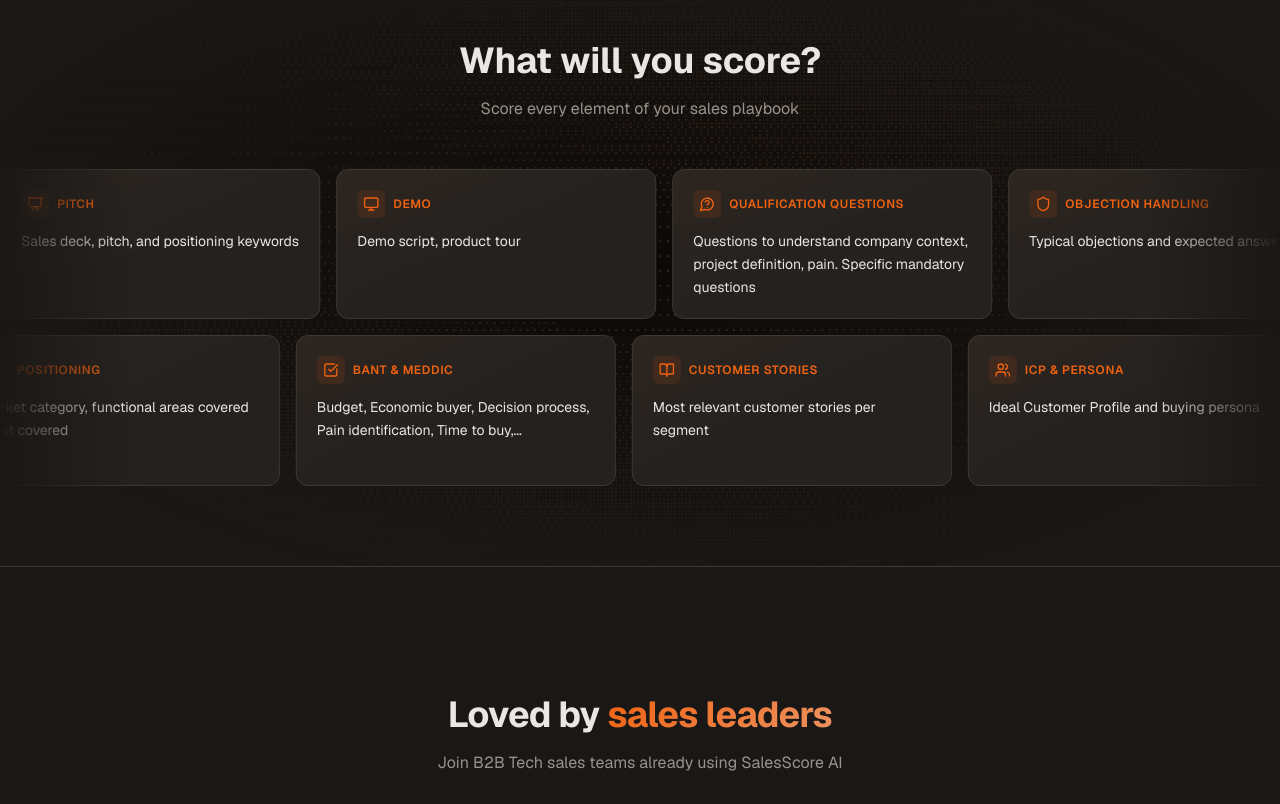
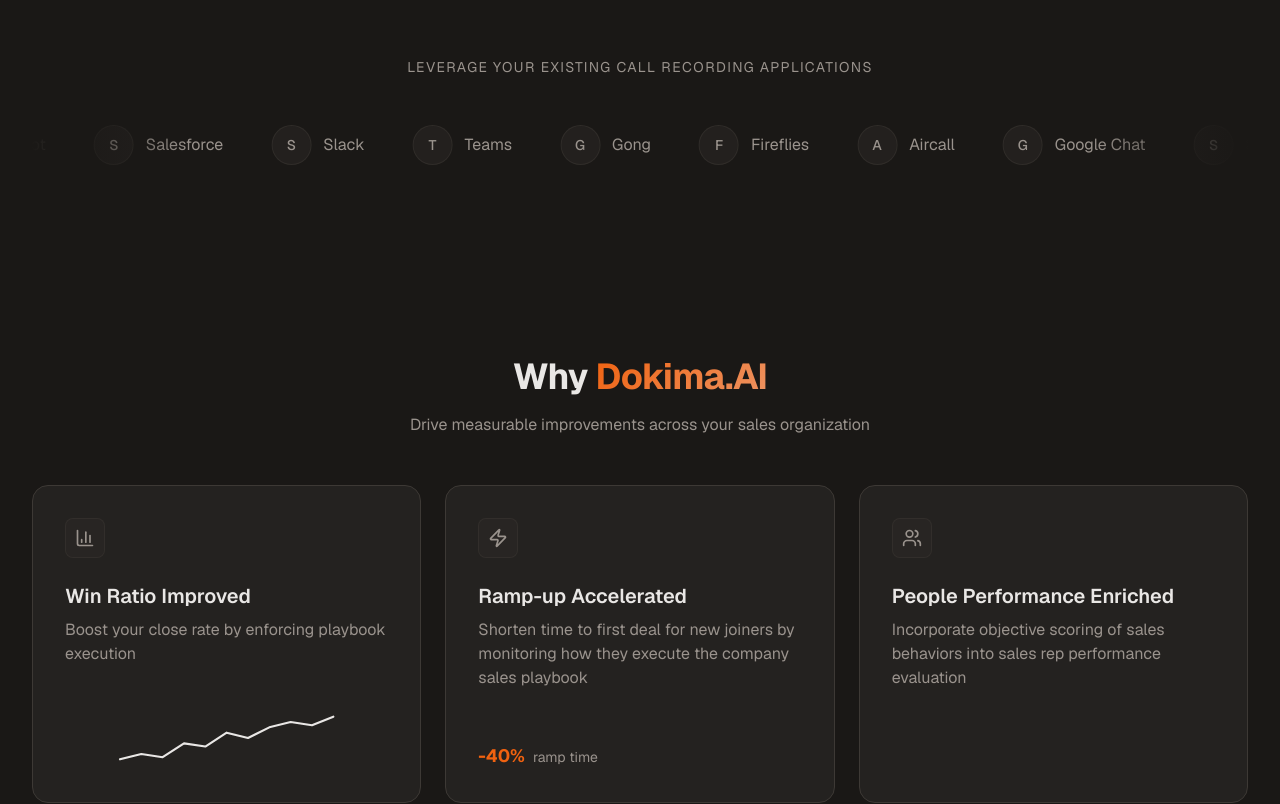
Before and after one commit to tech-snowleopard/dokima-site, a Next.js app: page / in a window 1280 px wide. Shown: the part 1600-2404 px from the top of the page. Built offline with nearby package versions, Linux system fonts and the light colour scheme; a web font is replaced by a local one.

Commit message:
Add new files
Co-authored-by: François G. <251310145+tech-snowleopard@users.noreply.github.com>

```diff
--- a/app/page.tsx
+++ b/app/page.tsx
@@ -1,6 +1,8 @@
 import { Navbar } from "@/components/navbar"
 import { Hero } from "@/components/hero"
 import { HowItWorks } from "@/components/how-it-works"
+import { Integrations } from "@/components/integrations"
+import { Benefits } from "@/components/benefits"
 import { UseCases } from "@/components/use-cases"
 import { Testimonials } from "@/components/testimonials"
 import { Pricing } from "@/components/pricing"
@@ -24,6 +26,8 @@ export default function Home() {
 
       <Hero />
       <HowItWorks />
+      <Integrations />
+      <Benefits />
       <UseCases />
       <Testimonials />
       <Pricing />
--- /dev/null
+++ b/components/benefits.tsx
@@ -0,0 +1,109 @@
+"use client"
+
+import { motion, useReducedMotion } from "framer-motion"
+import { BarChart3, Zap, Users } from "lucide-react"
+
+const benefits = [
+  {
+    icon: BarChart3,
+    title: "Win Ratio Improved",
+    description: "Boost your close rate by enforcing playbook execution",
+    visual: "chart",
+  },
+  {
+    icon: Zap,
+    title: "Ramp-up Accelerated",
+    description: "Shorten time to first deal for new joiners by monitoring how they execute the company sales playbook",
+    metric: "-40%",
+    metricLabel: "ramp time",
+  },
+  {
+    icon: Users,
+    title: "People Performance Enriched",
+    description: "Incorporate objective scoring of sales behaviors into sales rep performance evaluation",
+  },
+]
+
+export function Benefits() {
+  const shouldReduceMotion = useReducedMotion()
+
+  return (
+    <section className="py-16 lg:py-24">
+      <div className="max-w-7xl mx-auto px-4 sm:px-6 lg:px-8">
+        <motion.div
+          initial={shouldReduceMotion ? {} : { opacity: 0, y: 20 }}
+          whileInView={{ opacity: 1, y: 0 }}
+          viewport={{ once: true }}
+          transition={{ duration: 0.5 }}
+          className="text-center mb-12"
+        >
+          <h2 className="text-3xl sm:text-4xl font-bold tracking-display mb-4">
+            Why <span className="text-gradient-lime">Dokima.AI</span>
+          </h2>
+          <p className="text-muted-foreground max-w-xl mx-auto">
+            Drive measurable improvements across your sales organization
+          </p>
+        </motion.div>
+
+        <div className="grid md:grid-cols-3 gap-6">
+          {benefits.map((benefit, index) => (
+            <motion.div
+              key={benefit.title}
+              initial={shouldReduceMotion ? {} : { opacity: 0, y: 20 }}
+              whileInView={{ opacity: 1, y: 0 }}
+              viewport={{ once: true }}
+              transition={{ duration: 0.5, delay: index * 0.1 }}
+              className="bg-card border border-border rounded-2xl p-6 sm:p-8 flex flex-col"
+            >
+              {/* Icon */}
+              <div className="w-10 h-10 rounded-lg bg-muted/50 border border-border/50 flex items-center justify-center mb-6">
+                <benefit.icon className="w-5 h-5 text-muted-foreground" />
+              </div>
+
+              {/* Title */}
+              <h3 className="text-lg sm:text-xl font-semibold text-foreground mb-2">
+                {benefit.title}
+              </h3>
+
+              {/* Description */}
+              <p className="text-sm sm:text-base text-muted-foreground mb-6 flex-1">
+                {benefit.description}
+              </p>
+
+              {/* Visual elements based on card type */}
+              {benefit.visual === "chart" && (
+                <div className="mt-auto pt-4">
+                  <svg
+                    viewBox="0 0 200 60"
+                    className="w-full h-16 text-foreground"
+                    fill="none"
+                    xmlns="http://www.w3.org/2000/svg"
+                  >
+                    <motion.path
+                      d="M0 50 L20 45 L40 48 L60 35 L80 38 L100 25 L120 30 L140 20 L160 15 L180 18 L200 10"
+                      stroke="currentColor"
+                      strokeWidth="2"
+                      strokeLinecap="round"
+                      strokeLinejoin="round"
+                      initial={{ pathLength: 0 }}
+                      whileInView={{ pathLength: 1 }}
+                      viewport={{ once: true }}
+                      transition={{ duration: 1.5, delay: 0.3 }}
+                    />
+                  </svg>
+                </div>
+              )}
+
+              {benefit.metric && (
+                <div className="mt-auto pt-4">
+                  <span className="text-primary font-bold text-lg">{benefit.metric}</span>
+                  <span className="text-muted-foreground text-sm ml-2">{benefit.metricLabel}</span>
+                </div>
+              )}
+            </motion.div>
+          ))}
+        </div>
+      </div>
+    </section>
+  )
+}
--- /dev/null
+++ b/components/integrations.tsx
@@ -0,0 +1,93 @@
+"use client"
+
+import { motion, useReducedMotion } from "framer-motion"
+
+const integrations = [
+  { name: "Salesloft", letter: "S" },
+  { name: "Outreach", letter: "O" },
+  { name: "HubSpot", letter: "H" },
+  { name: "Salesforce", letter: "S" },
+  { name: "Slack", letter: "S" },
+  { name: "Teams", letter: "T" },
+  { name: "Gong", letter: "G" },
+  { name: "Fireflies", letter: "F" },
+  { name: "Aircall", letter: "A" },
+  { name: "Google Chat", letter: "G" },
+]
+
+export function Integrations() {
+  const shouldReduceMotion = useReducedMotion()
+
+  return (
+    <section className="py-16 lg:py-24 overflow-hidden">
+      <div className="max-w-7xl mx-auto px-4 sm:px-6 lg:px-8">
+        <motion.div
+          initial={shouldReduceMotion ? {} : { opacity: 0, y: 20 }}
+          whileInView={{ opacity: 1, y: 0 }}
+          viewport={{ once: true }}
+          transition={{ duration: 0.5 }}
+          className="text-center mb-12"
+        >
+          <p className="text-xs sm:text-sm uppercase tracking-widest text-muted-foreground">
+            Leverage your existing call recording applications
+          </p>
+        </motion.div>
+
+        <div className="relative">
+          {/* Gradient masks for smooth fade effect */}
+          <div className="absolute left-0 top-0 bottom-0 w-24 sm:w-40 bg-gradient-to-r from-background to-transparent z-10 pointer-events-none" />
+          <div className="absolute right-0 top-0 bottom-0 w-24 sm:w-40 bg-gradient-to-l from-background to-transparent z-10 pointer-events-none" />
+
+          {/* Scrolling container */}
+          <div className="flex overflow-hidden">
+            <motion.div
+              className="flex gap-8 sm:gap-12"
+              animate={shouldReduceMotion ? {} : { x: ["0%", "-50%"] }}
+              transition={{
+                x: {
+                  repeat: Infinity,
+                  repeatType: "loop",
+                  duration: 25,
+                  ease: "linear",
+                },
+              }}
+            >
+              {/* First set */}
+              {integrations.map((integration, index) => (
+                <div
+                  key={`first-${index}`}
+                  className="flex items-center gap-3 shrink-0"
+                >
+                  <div className="w-8 h-8 sm:w-10 sm:h-10 rounded-full bg-muted/50 border border-border/50 flex items-center justify-center">
+                    <span className="text-xs sm:text-sm font-medium text-muted-foreground">
+                      {integration.letter}
+                    </span>
+                  </div>
+                  <span className="text-sm sm:text-base text-muted-foreground whitespace-nowrap">
+                    {integration.name}
+                  </span>
+                </div>
+              ))}
+              {/* Duplicate set for seamless loop */}
+              {integrations.map((integration, index) => (
+                <div
+                  key={`second-${index}`}
+                  className="flex items-center gap-3 shrink-0"
+                >
+                  <div className="w-8 h-8 sm:w-10 sm:h-10 rounded-full bg-muted/50 border border-border/50 flex items-center justify-center">
+                    <span className="text-xs sm:text-sm font-medium text-muted-foreground">
+                      {integration.letter}
+                    </span>
+                  </div>
+                  <span className="text-sm sm:text-base text-muted-foreground whitespace-nowrap">
+                    {integration.name}
+                  </span>
+                </div>
+              ))}
+            </motion.div>
+          </div>
+        </div>
+      </div>
+    </section>
+  )
+}
```
